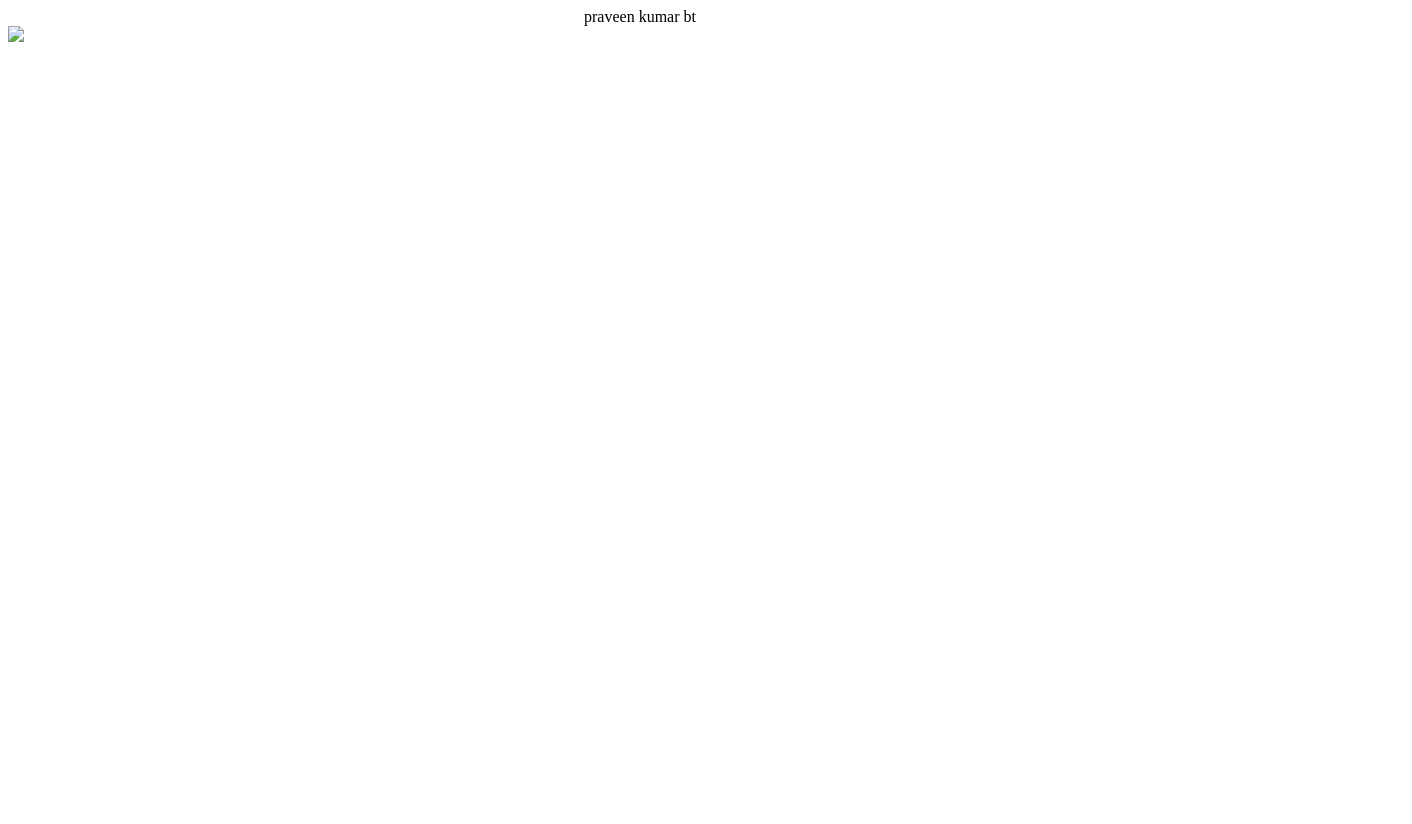
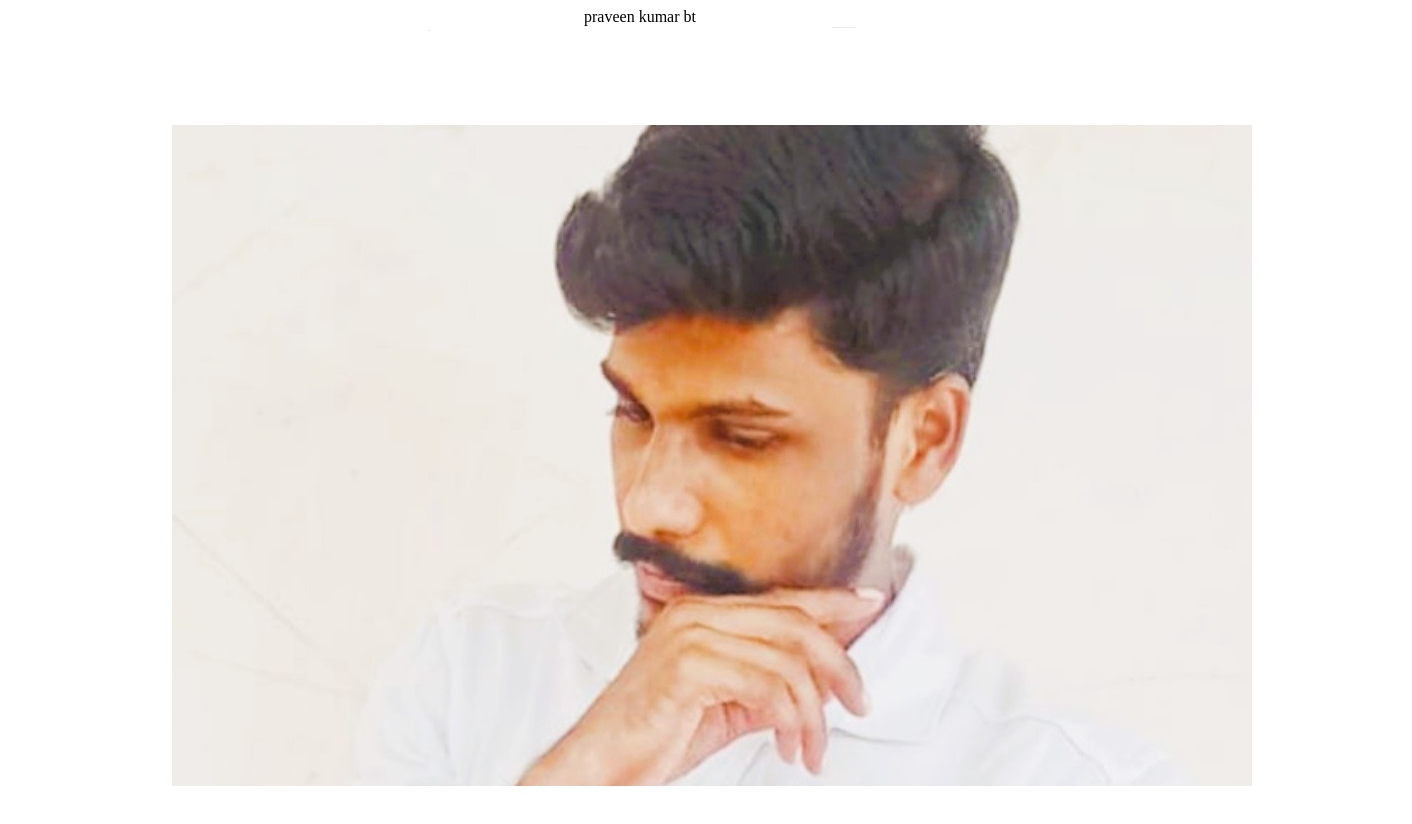
Before and after one commit to praveen-kumar-bt-web/MyWebsite, a plain HTML site: page name.html in a window 1280 px wide. Shown: the whole page, 1412 px wide, since content can reach past the window. Before the commit the page ends 800 px from the top, so only its background shows below. Drawn offline with Linux system fonts and the light colour scheme.

Commit message:
Update name.html

```diff
--- a/name.html
+++ b/name.html
@@ -4,6 +4,6 @@
     </head>
     <body>
        <center>praveen kumar bt</center>
-       <img src="images/btpk.jpg">
+       <img src="https://github.com/praveen-kumar-bt-web/MyWebsite/blob/main/btpk.jpg">
     </body>
 </html>
```
